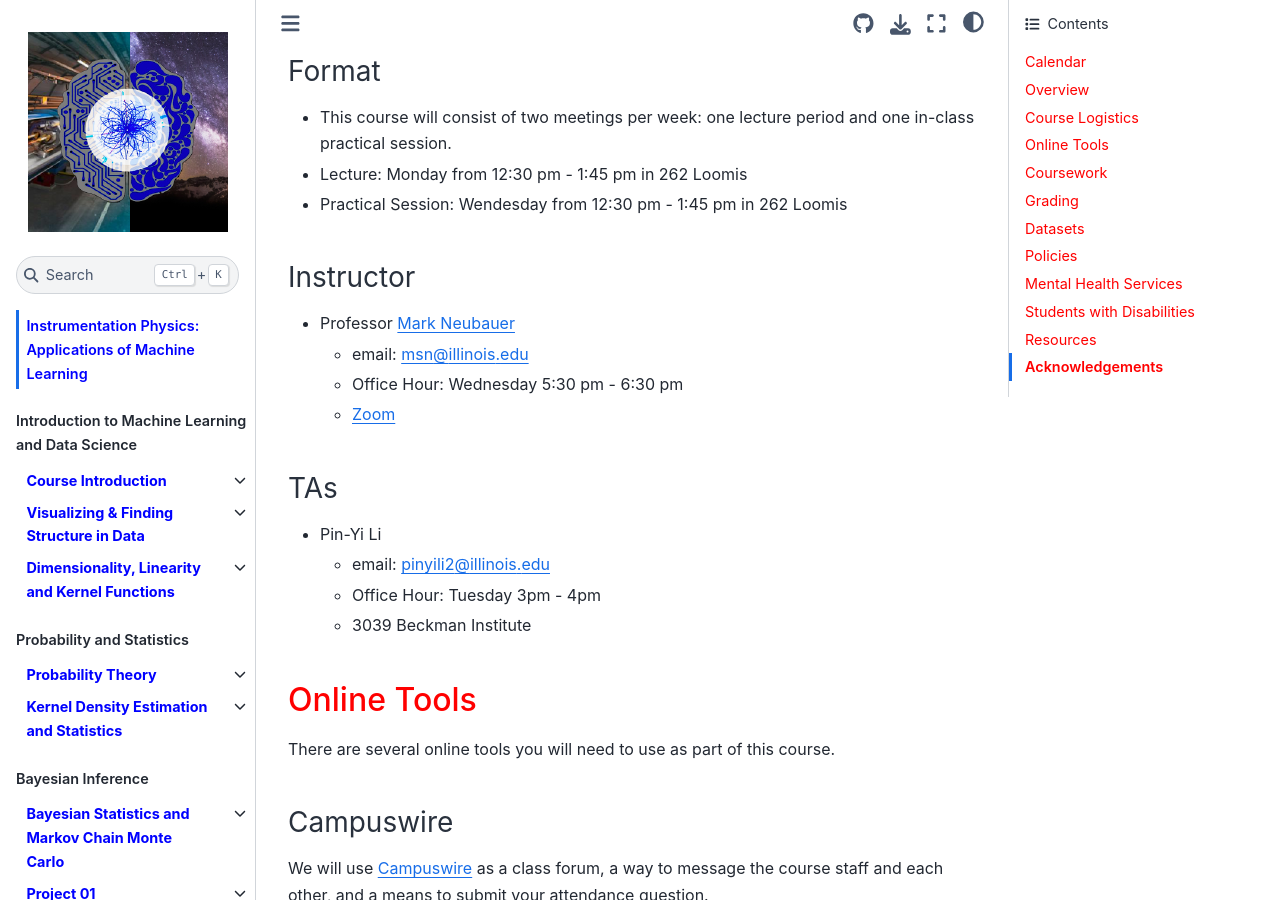
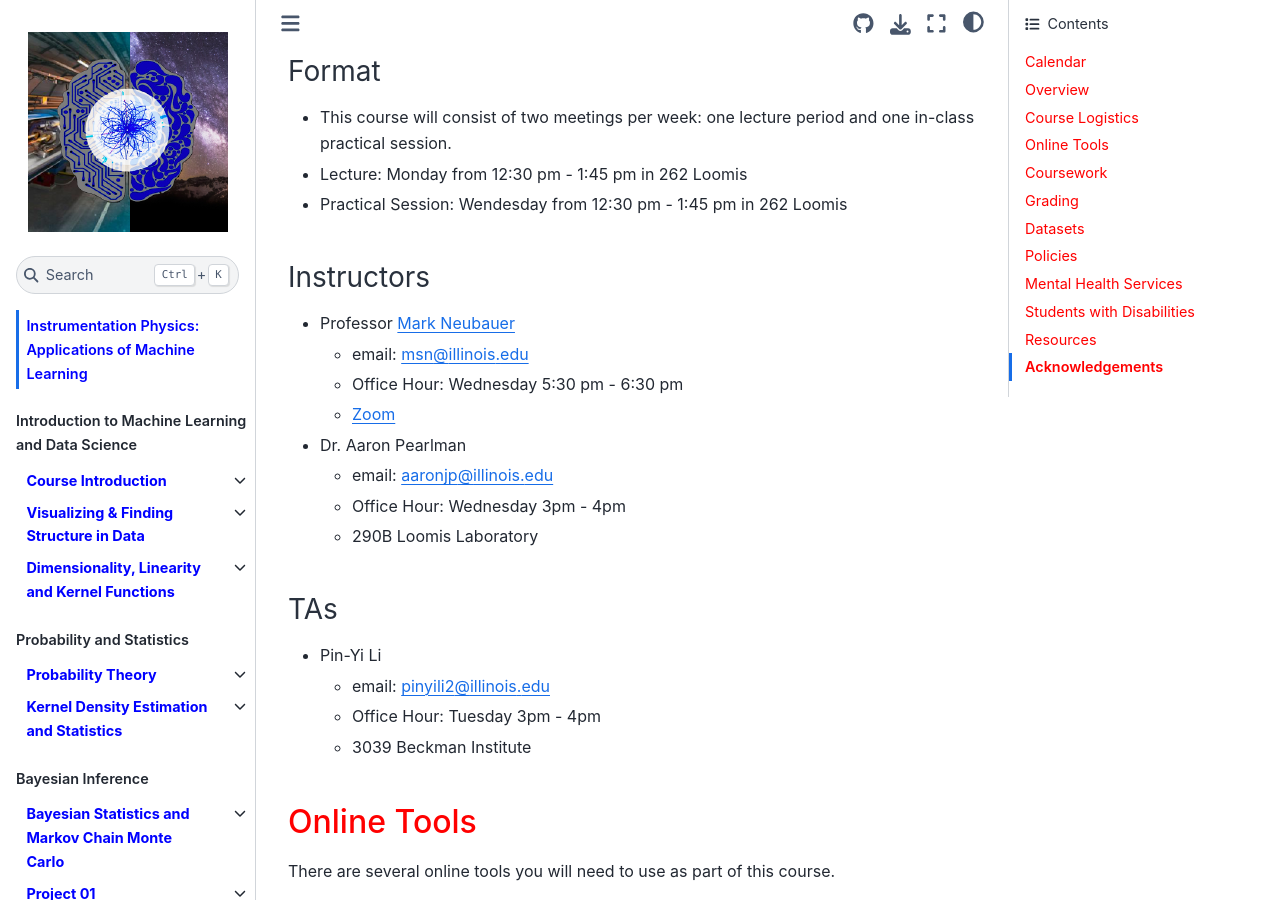
Before and after one commit to illinois-ipaml/MachineLearningForPhysics, a Jupyter Book: the page built from intro.md, in a window 1280 px wide and 900 px high, scrolled down 2604 px. Built offline with Jupyter Book 1.0.4 settings and Sphinx 7.4.7 and the Sphinx Book theme 1.1.4, drawn with Linux system fonts in a browser that asks for light colours; pages that are not in the unit, such as notebooks, are missing from menus.

Commit message:
Update intro.md added instrcutor info

```diff
--- a/intro.md
+++ b/intro.md
@@ -1,7 +1,7 @@
 # <span style="color:Blue">__Instrumentation Physics: Applications of Machine Learning__</span>
 
 <font size="6"> __Physics 503__ &nbsp; *Fall 2025* </font>
-* *Instructor:* Professor [Mark Neubauer](https://marksneubauer.com)
+* *Instructor:* Professor [Mark Neubauer](https://marksneubauer.com), Dr. Aaron Pearlman
 * *Class Meetings*:
   * Mondays and Wednesdays from 12:30 pm to 1:45 pm
   * *Room*: 262 Loomis Laboratory
@@ -43,11 +43,15 @@ A distinguishing feature of this course is its sharp focus on endeavors in the d
 * Lecture: Monday from 12:30 pm - 1:45 pm in 262 Loomis
 * Practical Session: Wendesday from 12:30 pm - 1:45 pm in 262 Loomis
 
-### Instructor
+### Instructors
 * Professor [Mark Neubauer](https://marksneubauer.com)
   * email: msn@illinois.edu
   * Office Hour: Wednesday 5:30 pm - 6:30 pm
   * [Zoom](https://illinois.zoom.us/j/85255234488?pwd=eTF3NDVtU1FSZXNpK3BFck9vKzNZdz09)
+* Dr. Aaron Pearlman
+  * email: aaronjp@illinois.edu
+  * Office Hour: Wednesday 3pm - 4pm
+  * 290B Loomis Laboratory
 
 ### TAs
 * Pin-Yi Li
```
